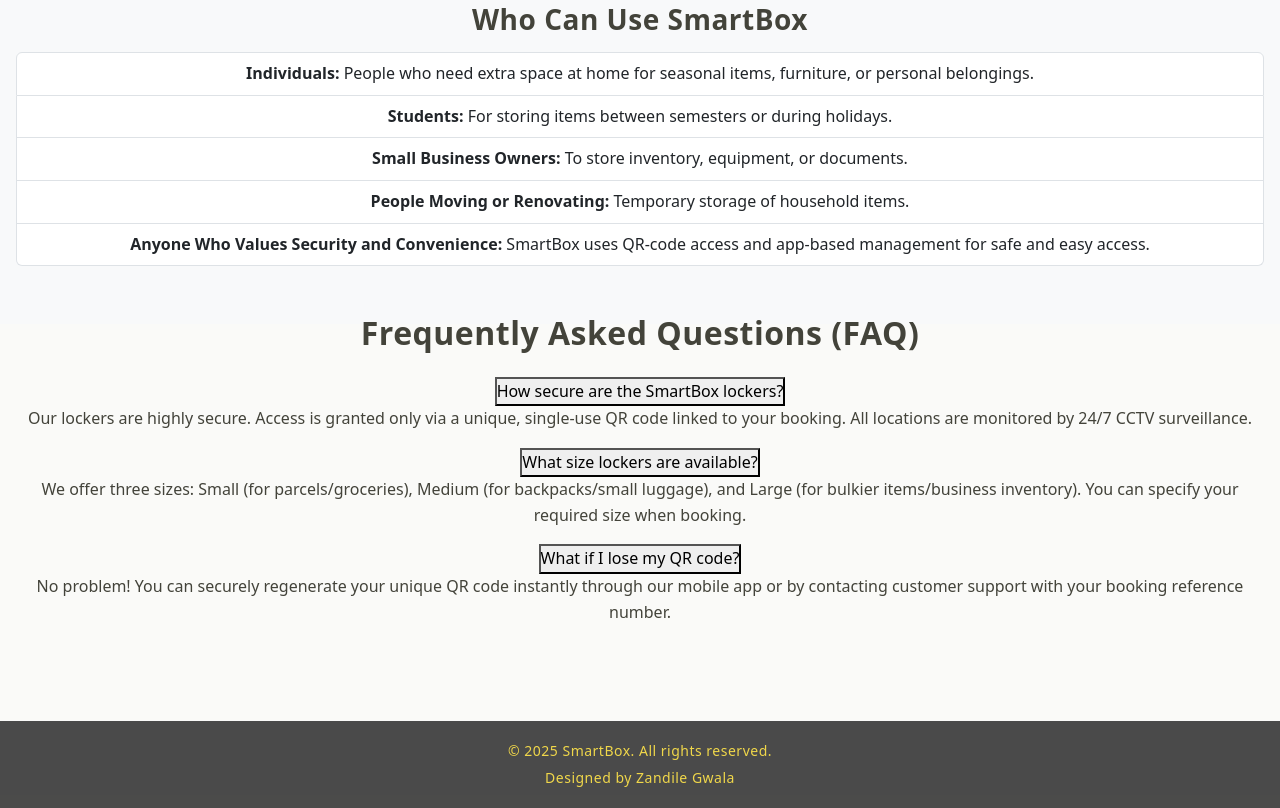
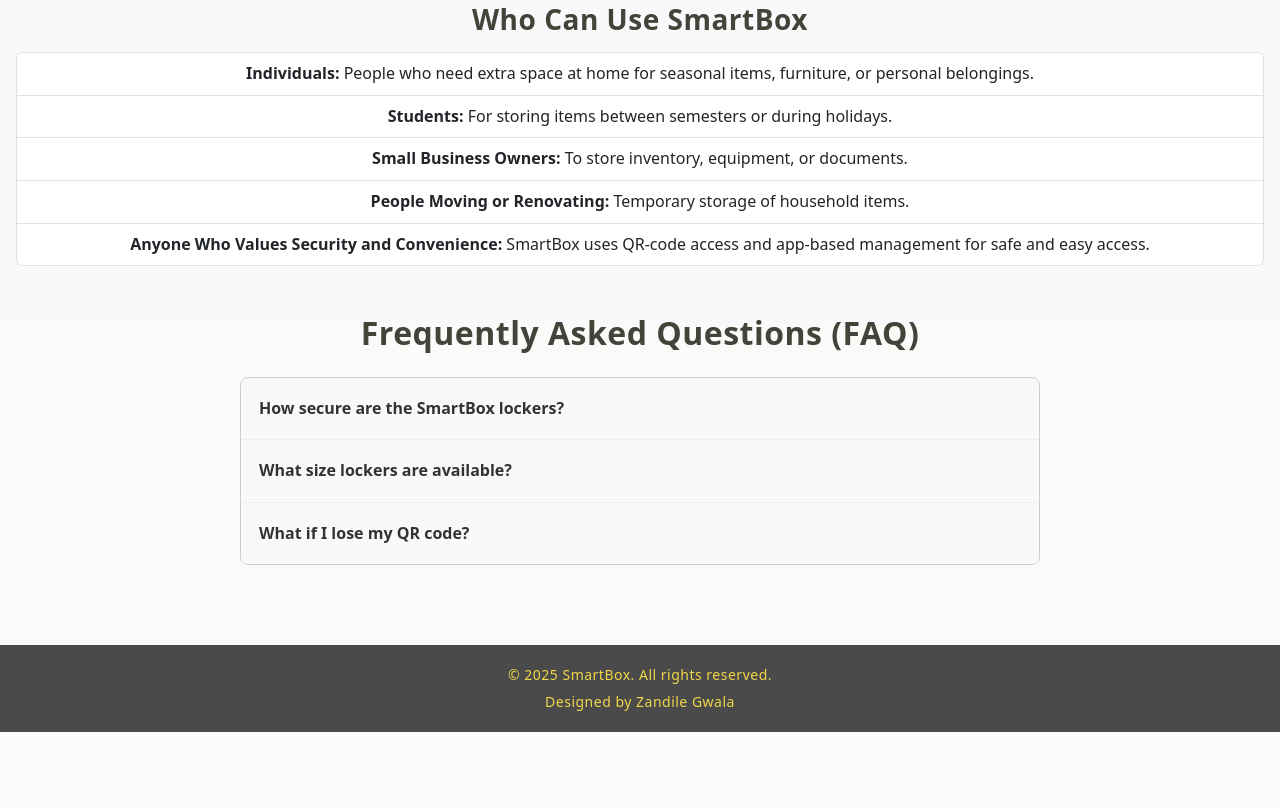
Before and after one commit to Zandile250/Delivery-Guy, a plain HTML site: page service.html in a window 1280 px wide. Shown: the part 476-1284 px from the top of the page. After the commit the page ends 1208 px from the top, so only its background shows below. Drawn offline with nearby package versions, Linux system fonts and the light colour scheme.

Commit message:
Update HTML files and ensure js folder is tracked

```diff
--- a/css/styles.css
+++ b/css/styles.css
@@ -398,3 +398,56 @@
 
 /* Reference: W3Schools. (2023). HTML <picture> Element.
    Available at: https://www.w3schools.com/tags/tag_picture.asp */
+.accordion-container {
+  max-width: 800px;
+  margin: 0 auto;
+  border: 1px solid #ccc;
+  border-radius: 8px;
+  overflow: hidden; /* Important for clean borders */
+}
+
+.accordion-item {
+  border-bottom: 1px solid #eee;
+}
+
+.accordion-item:last-child {
+  border-bottom: none;
+}
+
+.accordion-header {
+  background-color: #f8f9fa;
+  color: #333;
+  cursor: pointer;
+  padding: 18px;
+  width: 100%;
+  border: none;
+  text-align: left;
+  outline: none;
+  font-size: 16px;
+  transition: background-color 0.2s;
+  font-weight: 600;
+}
+
+.accordion-header:hover {
+  background-color: #e9ecef;
+}
+
+.accordion-item.active .accordion-header {
+  background-color: #007bff; /* Primary blue when active */
+  color: white;
+}
+
+.accordion-content {
+  /* Critical for the JS transition */
+  padding: 0 18px;
+  max-height: 0;
+  overflow: hidden;
+  transition: max-height 0.3s ease-out, padding 0.3s ease-out;
+  background-color: white;
+}
+
+.accordion-content p {
+  padding-top: 15px;
+  padding-bottom: 15px;
+  margin-bottom: 0;
+}
```
Also changed, not shown: Smartbox.html (+1 -0 lines), aboutUs.html (+1 -0 lines), contactUs.html (+1 -0 lines), enquiry.html (+1 -0 lines), index.html (+3 -0 lines).
